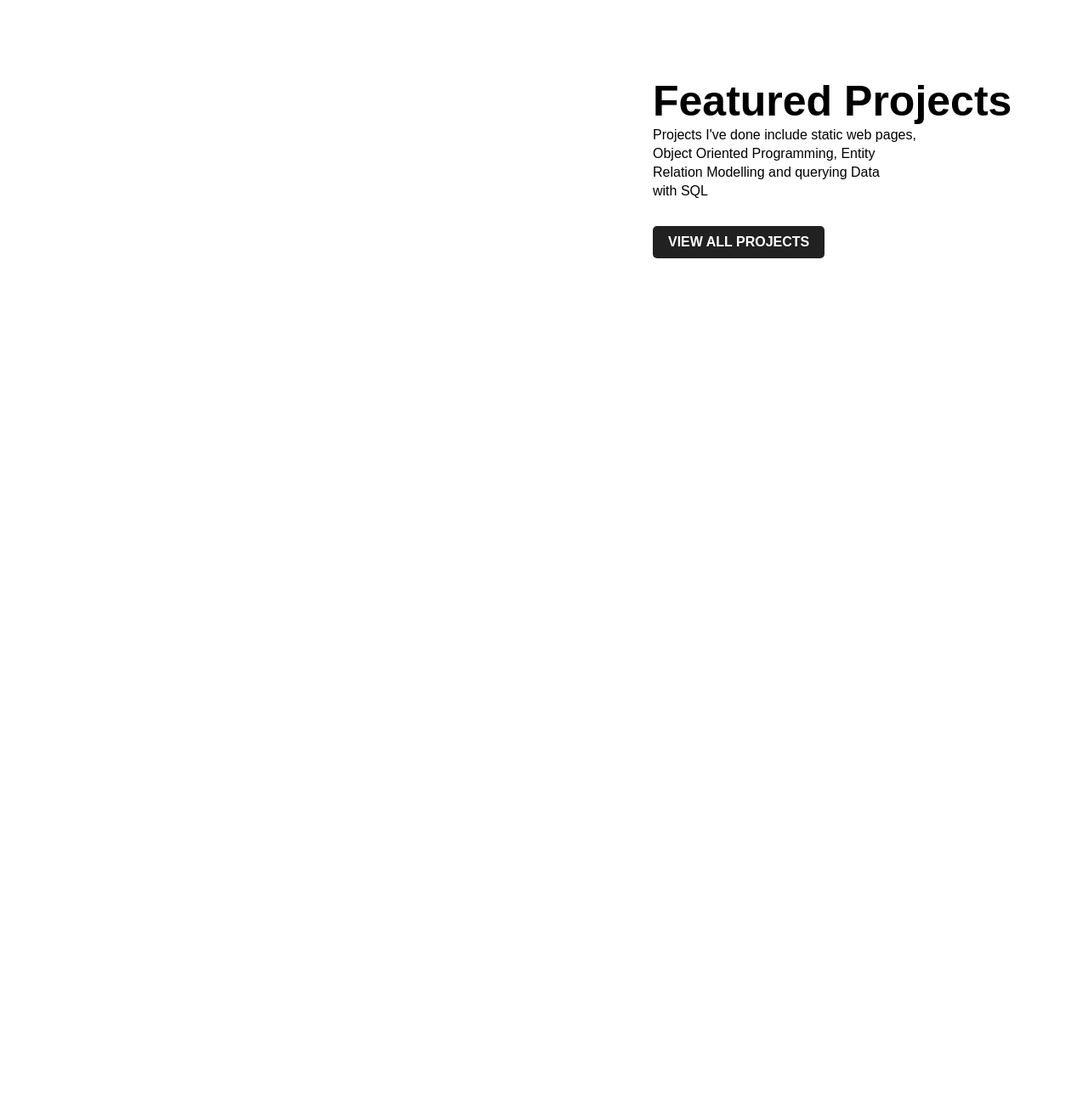
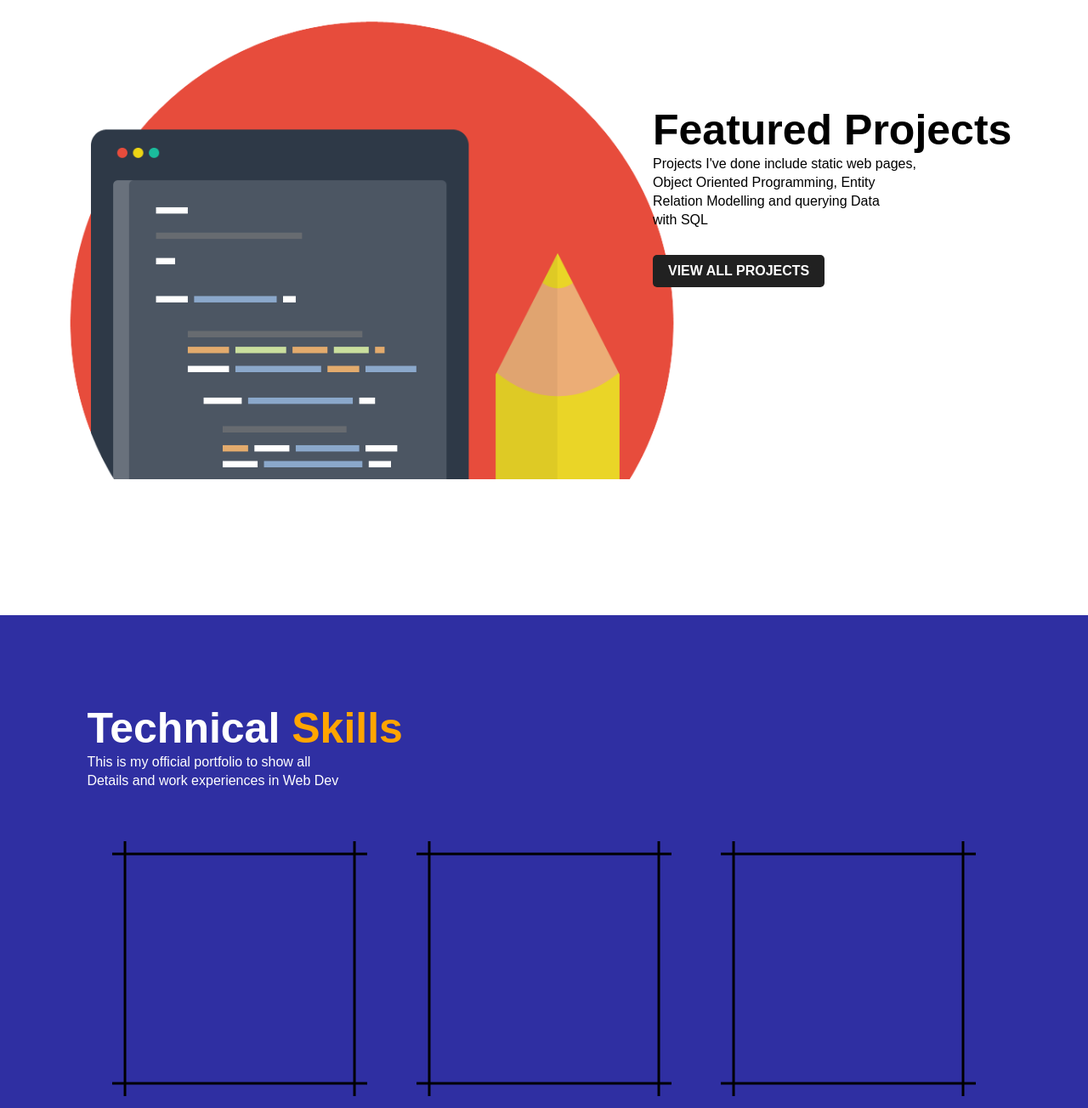
Before and after one commit to JihunPark0/Portfolio-Website, a plain HTML site: page index.html in a window 1280 px wide. Shown: the part 876-2180 px from the top of the page at 85% size. Before the commit the page ends 1766 px from the top, so only its background shows below. Drawn offline with Linux system fonts and the light colour scheme.

Commit message:
made new pages

```diff
--- a/index.html
+++ b/index.html
@@ -15,7 +15,7 @@
             <ul>
                 <li><a href="index.html">HOME</a></li>
                 <li><a href="about.html">ABOUT</a></li>
-                <li><a href="">PORTFOLIO</a></li>
+                <li><a href="portfolio.html">PORTFOLIO</a></li>
                 <li><a href="">SERVICES</a></li>
                 <li><a href="">HIRE ME</a></li>
             </ul>
@@ -25,8 +25,8 @@
             <h1>Hi, I'm Jihun <span>Park</span></h1>
             <h4 class="subheading">Second Year, Computer Science Student</h4>
             <p>
-                This is my official portfolio to show all
-                <br>Details and work experiences in Web Dev
+                This is my official online portfolio to highlight
+                <br>my projects that applies my skills, qualifications
             </p>
             <a href="">DOWNLOAD MY CV</a>
         </div>
@@ -35,6 +35,7 @@
         </div>
     </div>
     <div class="nextpage">
+        <img src="project.png" alt="">
         <div class="details">
             <h1>Featured Projects</h1>
             <p>Projects I've done include static web pages,
@@ -42,10 +43,23 @@
                 <br>Relation Modelling and querying Data
                 <br>with SQL
             </p>
-            <a href="">VIEW ALL PROJECTS</a>
+            <a href="portfolio.html">VIEW ALL PROJECTS</a>
         </div>
         <div class="images"></div>
-
+    </div>
+    <div class="pagethree">
+        <div class="details">
+            <h1>Technical <span>Skills</span></h1>
+            <p>
+                This is my official portfolio to show all
+                <br>Details and work experiences in Web Dev
+            </p>
+        </div>
+        <div class="images">
+            <img src="square.png" alt="">
+            <img src="square.png" alt="">
+            <img src="square.png" alt="">
+        </div>
     </div>
 </body>
 </html>
--- a/styles.css
+++ b/styles.css
@@ -16,10 +16,43 @@
     height: 100vh;
     background: white;
 }
+.nextpage img{
+    height: 70%;
+    position: absolute;
+    left: 5%;
+    top: 10%;
+}
 .nextpage .details{
     color: black;
+    position: relative;
+    top: 25%;
+    margin-top: 0;
     margin-left: 60%;
 }
+
+.pagethree{
+    position: relative;
+    width: 100%;
+    height: 100vh;
+    background: #2F2FA2;
+}
+.pagethree .details{
+    margin-top:0;
+    position: relative;
+    top: 13%;
+}
+.pagethree .images{
+    position:relative;
+    display:flex;
+    top: 8%;
+    height: 300px;
+    width:84%;
+    left:8%;
+    margin-top: 100px;
+    align-items: center;
+    justify-content: space-around;
+}
+
 nav{
     display:flex;
     width: 84%;
```
Also changed, not shown: about.html (+8 -1 lines), portfolio.html (added, +31 -0 lines), project.png (added), square.png (added).
